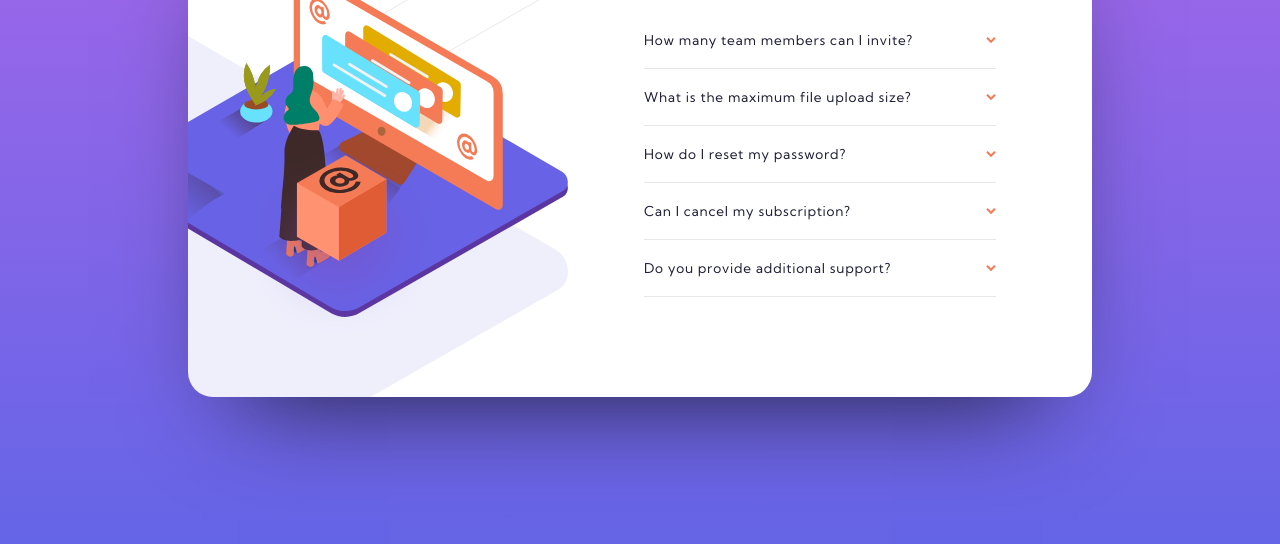
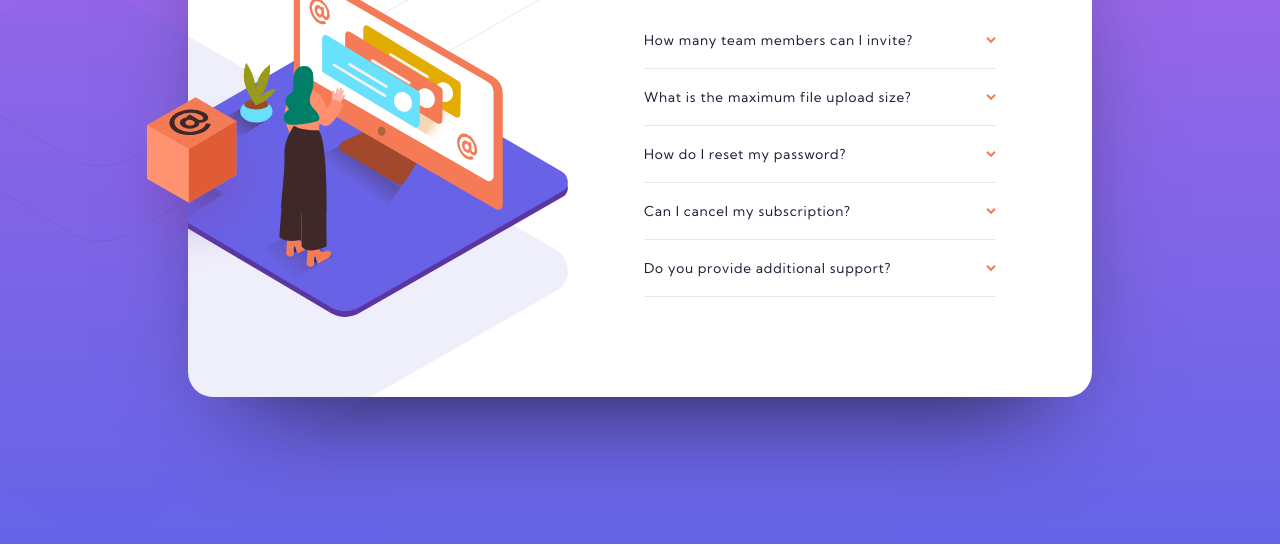
Before and after one commit to alexandre-joliet/FEM-FAQ_accordion_card_NOJS, a plain HTML site: page index.html in a window 1280 px wide. Shown: the part 256-802 px from the top of the page. Drawn offline with Linux system fonts and the light colour scheme.

Commit message:
Fix position of box img

```diff
--- a/style.css
+++ b/style.css
@@ -51,14 +51,14 @@
   justify-content: center;
   align-items: center;
   overflow: hidden;
-  position: relative;
+  z-index: 0;
   width: 45em;
   height: auto;
   padding-right: 1em;
  }
 
 .main_pictures--woman {
-  position: absolute;
+  position: relative;
   z-index: 2;
   margin-left: -100px;
 }
@@ -77,10 +77,9 @@
 
 .main_pictures--box {
   position: absolute;
-  overflow: visible;
   z-index: 3;
-  margin-left: -93px;
-  margin-top: 205px;
+  margin-left: -394px;
+  margin-top: 90px;
 }
 
 .main_pictures--womanmobile, .main_pictures--shadowmobile {
```
